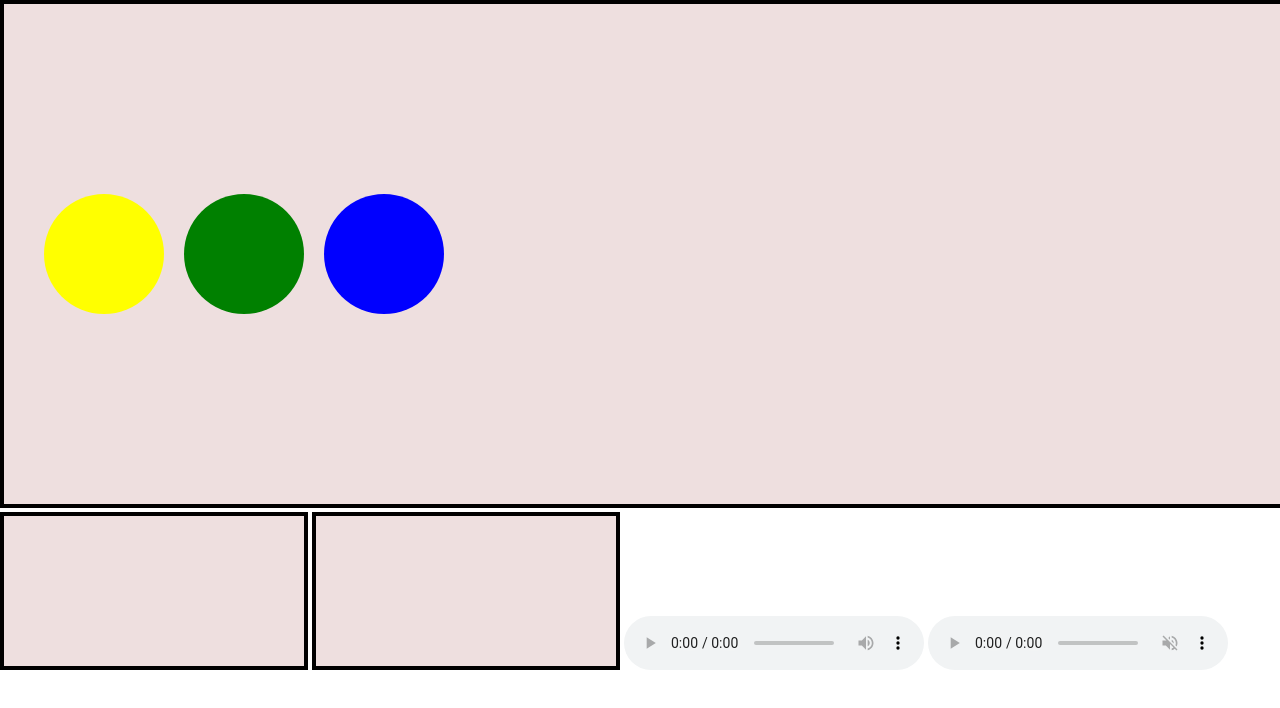
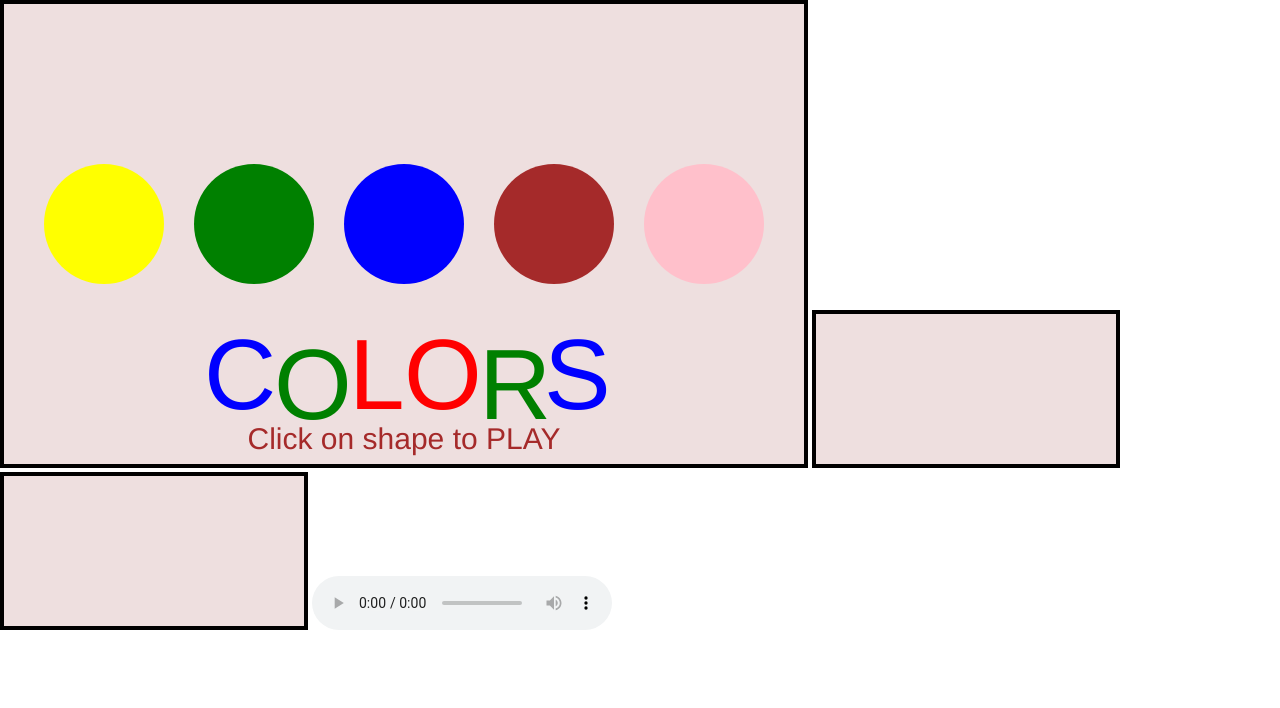
Before and after one commit to skitzofrenzy/Colors-Shapes-Interactive, a plain HTML site: page index.html in a window 1280 px wide. Drawn offline with Linux system fonts and the light colour scheme.

Commit message:
(JS) Altered js and removed hitCanvas and all pertianing attribs etc, added title and sub-title, (HTML) removed extra audio tag

```diff
--- a/index.html
+++ b/index.html
@@ -10,7 +10,6 @@
     <canvas id="canvas1"></canvas>
     <canvas id="canvas2"></canvas>
     <canvas id="canvas3"></canvas>
-    <audio src="" controls></audio>
     <audio id="background-music" controls autoplay loop>
         <source src="audio/Married_Life_Up_PIANO 2.mp3" type="audio/mpeg">
       Your browser does not support the audio element.
--- a/js/main.js
+++ b/js/main.js
@@ -1,50 +1,53 @@
-//First Canvas
+//this method of hit detection might not have been the best way to do hit dectection, but for the assignment is was compatible
+//because the objects are not dynamically created and the colors are specified before hand
+//Canvas
 const canvas = document.querySelector('#canvas1');
-canvas.width = window.innerWidth;
-canvas.height = 500;
+canvas.width = 800;
+canvas.height = 460;
 const ctx = canvas.getContext('2d');
 
-//Second Canvas For Color Hit Detection
-const hitCanvas = document.createElement('canvas');
-hitCanvas.width = window.innerWidth;
-hitCanvas.height = 500;
-const hitCtx = hitCanvas.getContext('2d');
+ctx.font = "100px Helvetica";
+ctx.fillStyle = "blue";
+ctx.fillText("C",canvas.width/2-200,405);
+ctx.fillStyle = "green";
+ctx.fillText("O",canvas.width/2-130,415);
+ctx.fillStyle = "red";
+ctx.fillText("L",canvas.width/2-55,405);
+ctx.fillStyle = "red";
+ctx.fillText("O",canvas.width/2+0,405);
+ctx.fillStyle = "green";
+ctx.fillText("R",canvas.width/2+75,415);
+ctx.fillStyle = "blue";
+ctx.fillText("S",canvas.width/2+140,405);
+ctx.font = "30px Helvetica";
+ctx.fillStyle = "brown";
+ctx.textAlign = "center";
+ctx.fillText("Click on shape to PLAY",canvas.width/2,445);
 
 //Empty Object For Storing Other Objects
 const colorsHash = {};
 
-//Random Color Function
-function getRandomColor() {
- const r = Math.round(Math.random() * 255);
- const g = Math.round(Math.random() * 255);
- const b = Math.round(Math.random() * 255);
- return `rgb(${r},${g},${b})`;
-}
-
-
 let radius = 60;
 
 //Cricle objects without ColorHashs
+// x : y is the starting position, radius is radius of circle, color is color
+// id is the main part of each object, not only  does is say what color the object represents but it is used as a string for the audio and also the display text
+const xPositionsGain = 150;
+const yCirclePosition = 220;
 const circles = [
-    {id: ' Yellow', x: 100, y: 250, radius: radius, color: 'yellow'},
-    {id: ' Green', x: 240, y: 250, radius: radius, color: 'green'},
-    {id: ' Blue', x: 380, y: 250, radius: radius, color: 'blue'}
+    {id: ' Yellow', x: 100+xPositionsGain*0, y: yCirclePosition, radius: radius, color: 'rgb(255,255,0)'},
+    {id: ' Green', x: 100+xPositionsGain*1, y: yCirclePosition, radius: radius, color: 'rgb(0,128,0)'},
+    {id: ' Blue', x: 100+xPositionsGain*2, y: yCirclePosition, radius: radius, color: 'rgb(0,0,255)'},
+    {id: ' Brown', x: 100+xPositionsGain*3, y: yCirclePosition, radius: radius, color: 'rgb(165,42,42)'},
+    {id: ' Pink', x: 100+xPositionsGain*4, y: yCirclePosition, radius: radius, color: 'rgb(255,192,203)'},
 ];
 
-//for each color object created, Gets a random color saves it to colorkey and creates an object and names it using the colorkey and inside the colorket object is stored the new circle object with an additional variable colorkey.
+//for each color object created,
 
 circles.forEach(circle => {
-	while(true) {
-        // Gets a random color saves it to colorkey
-     const colorKey = getRandomColor();
-     //if colorhash is empty
-     if (!colorsHash[colorKey]) {
-        circle.colorKey = colorKey;
-        colorsHash[colorKey] = circle;
-        return;
-     }
-  }
-});
+  while(true) {
+    if (!colorsHash[circle.color]) {colorsHash[circle.color] = circle;     return;}
+  }});
 
 //for each circle object created, draws cirles into the canvas and the hit canvas but uses the user color on the canvas and uses the colorkey for the hit canvas
 circles.forEach(circle => {
@@ -53,25 +56,14 @@ circles.forEach(circle => {
   ctx.arc(circle.x, circle.y, circle.radius, 0, 2 * Math.PI, false);
   ctx.fillStyle = circle.color;
   ctx.fill();
-  //draws on the hit canvas uses the colorkey for color
-  hitCtx.beginPath();
-  hitCtx.arc(circle.x, circle.y, circle.radius, 0, 2 * Math.PI, false);
-  hitCtx.fillStyle = circle.colorKey;
-  hitCtx.fill();
 });
-
-//useless function that compares color
-function hasSameColor(color, shape) {
-  return shape.color === color;
-}
 
 function Text(text) {
   ctx.font = "100px Helvetica";
   ctx.fillStyle = text;
+  ctx.textAlign = "center";
   ctx.fillText(text,canvas.width/2,100);
-  setTimeout(() => {
-    ctx.clearRect(canvas.width/2,0,350,110);
-  }, 6300);
+  setTimeout(() => ctx.clearRect(0,0,canvas.width,105), 6300);
 }
 
 //creates an event listener
@@ -81,173 +73,23 @@ canvas.addEventListener('click', (e) => {
     y: e.clientY - canvas.offsetTop
   };
 
-  // grabs the image on the hit canvas at the position of the mouse click
-  const pixel = hitCtx.getImageData(mousePos.x, mousePos.y, 1, 1).data;
-  const pixel2 = ctx.getImageData(mousePos.x, mousePos.y, 1, 1).data;
+  // grabs the image color in 1 pixel on the canvas at the position of the mouse click
+  const pixel = ctx.getImageData(mousePos.x, mousePos.y, 1, 1).data;
 
   //seperates the color of the rgba
   const color = `rgb(${pixel[0]},${pixel[1]},${pixel[2]})`;
-  const color2 = `rgb(${pixel2[0]},${pixel2[1]},${pixel2[2]})`;
-  console.log(color2);
+  // console.log(color);
 
-  //saves the color into
+  //finds the property with the name that is specifid in color
   const shape = colorsHash[color];
 
   //if shapes is active the alert its id
   if (shape) {
     Text(shape.id);
-
-
     var audio = new Audio("audio/Color"+shape.id+".mp3");
-     audio.play();
+    audio.play();
   }
  });
 
-
-// function AudioFile(color) {
-//     console.log("audio/Color"+color+".mp3")
-//     var audio = new Audio("audio/Color"+color+".mp3");
-//     audio.play();
-// }
-
-
-// var canvas = document.querySelector("#canvas1");
-// // console.log(canvas)
-// var canvasWidth = 1280;
-// var canvasHeight = 500;
-// canvas.width = window.innerWidth;
-// canvas.height = canvasHeight;
-
-// var ctx = canvas.getContext("2d");
-
-// var mouse = {
-//     x:undefined,
-//     y:undefined
-// }
-
-// addEventListener("mousemove",(event) => {
-//     // console.log(event);
-//     mouse.x = event.x;
-//     mouse.y = event.y;
-// });
-
-// // var rect_x = 50;
-// // var rect_y = 50;
-// // var rect_width = 200;
-// // var rect_height = 50;
-
-
-
-// function randomArr(Array) {
-//     return Math.floor(Math.random() * Array.length)
-// }
-
-// // ctx.fillStyle = color_arr[color_pick];
-// // ctx.fillRect(rect_x,rect_y,rect_width,rect_height);
-
-// function randomIntFromRange(min,max){
-//     return Math.floor(Math.random()* (max-min +1)+min)
-// }
-
-// function DistanceFormula(x1,y1,x2,y2) {
-//     const xDist = x2-x1;
-//     const yDist = y2-y1;
-
-//     return Math.sqrt(Math.pow(xDist,2)+Math.pow(yDist,2));
-// }
-
-// let aplay = 0;
-
-// function MyCircle(x,y,radius,color){
-//     this.x = x;
-//     this.y = y;
-//     this.radius = radius;
-
-//     this.Draw = () => {
-//         ctx.beginPath();
-//         ctx.arc(this.x,this.y,this.radius,0,Math.PI*2,false)
-//         ctx.stroke();
-//         ctx.fillStyle = color;
-//         ctx.fill();
-//         ctx.closePath();
-//     };
-
-//     this.Update = () => {
-//         this.Draw();
-
-//         if (DistanceFormula(mouse.x,mouse.y,this.x,this.y) < radius) {
-//             console.log("collid"+color);
-//             // AudioFile(color);
-//         }
-//     };
-// }
-
-// var iterations = 4;
-// let objects;
-// var color_arr = [" Orange"," Green"," Blue", " Brown", " Pink"];
-
-// function Init() {
-//     objects = [];
-
-//     for (let i = 0; i < iterations; i++) {
-//         var radius = 80;
-//         let circle_x = randomIntFromRange(radius,canvas.width-radius);
-//         let circle_y = randomIntFromRange(radius,canvas.height- radius);
-//         objects.push(new MyCircle(circle_x,circle_y,radius,color_arr[i]));
-
-//         if (i !== 0) {
-//             console.log(i);
-//             for (let j = 0; j < objects.length; j++) {
-//                 if (DistanceFormula(circle_x,circle_y,objects[j].x,objects[j].x)-radius*2 < 0) {
-//                     circle_x = randomIntFromRange(radius,canvas.width-radius);
-//                     circle_y = randomIntFromRange(radius,canvas.height-radius);
-//                     console.log(j);
-//                     j = -1;
-//                 }
-//             }
-//         }//if i !== 0 END
-//     }//for iterations END
-//     for (let i = 0; i < objects.length; i++) {
-//         objects[i].Update();
-//         // console.log(objects[i].color);
-//         // objects[i].addEventListener("click",AudioFile(objects[i]).color);
-//     }
-// }//END Init
-
-
-// // function Animate() {
-// //     requestAnimationFrame(Animate);
-// //     ctx.clearRect(0,0,canvas.width,canvas.height);
-// //     // ctx.fillText("HTML CANVAS",mouse.x,mouse.y);
-// //     for (let i = 0; i < objects.length; i++) {
-// //         objects[i].Update();
-// //     }
-// // }
-
-// Init();
-// // Animate();
-// // MyCircle.addEventListener("mouseover",function(event){
-// //             console.log(event);
-// //             if (event.x == this.x){ console.log("touch")}
-// //         if (event.y == this.y){ console.log("touch")}
-// //         });
-
-// // var shapeArray=[];
-
-// // for (let i = 0; i < iterations; i++) {
-// //     console.log(canvas.height);
-// //     var radius = 80;
-// //     var circle_x = Math.random() * (canvas.width-radius*2) + radius;
-// //     var circle_y = Math.random() * (canvas.height-radius*2) + radius;
-// //     shapeArray.push(new MyCircle(circle_x,circle_y,radius,color_arr[i]));
-// // }
-
-
-
-
-// function MouseOver() {
-//     console.log("wowo");
-// }
-
 // //Sets Music Default Volume
-document.querySelector("#background-music").volume = 0.0;
+document.querySelector("#background-music").volume = 0.1;
```
Also changed, not shown: Reference.txt.
